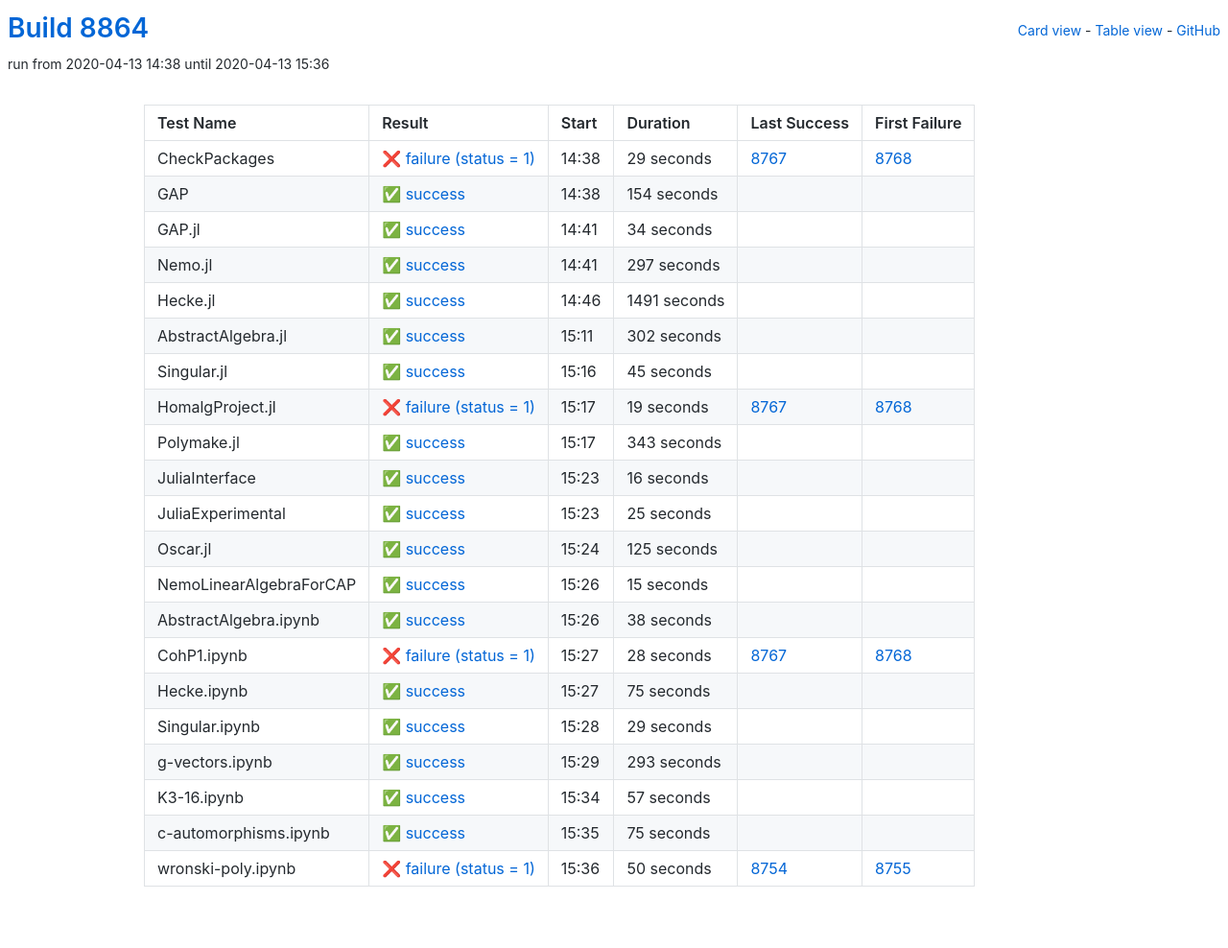
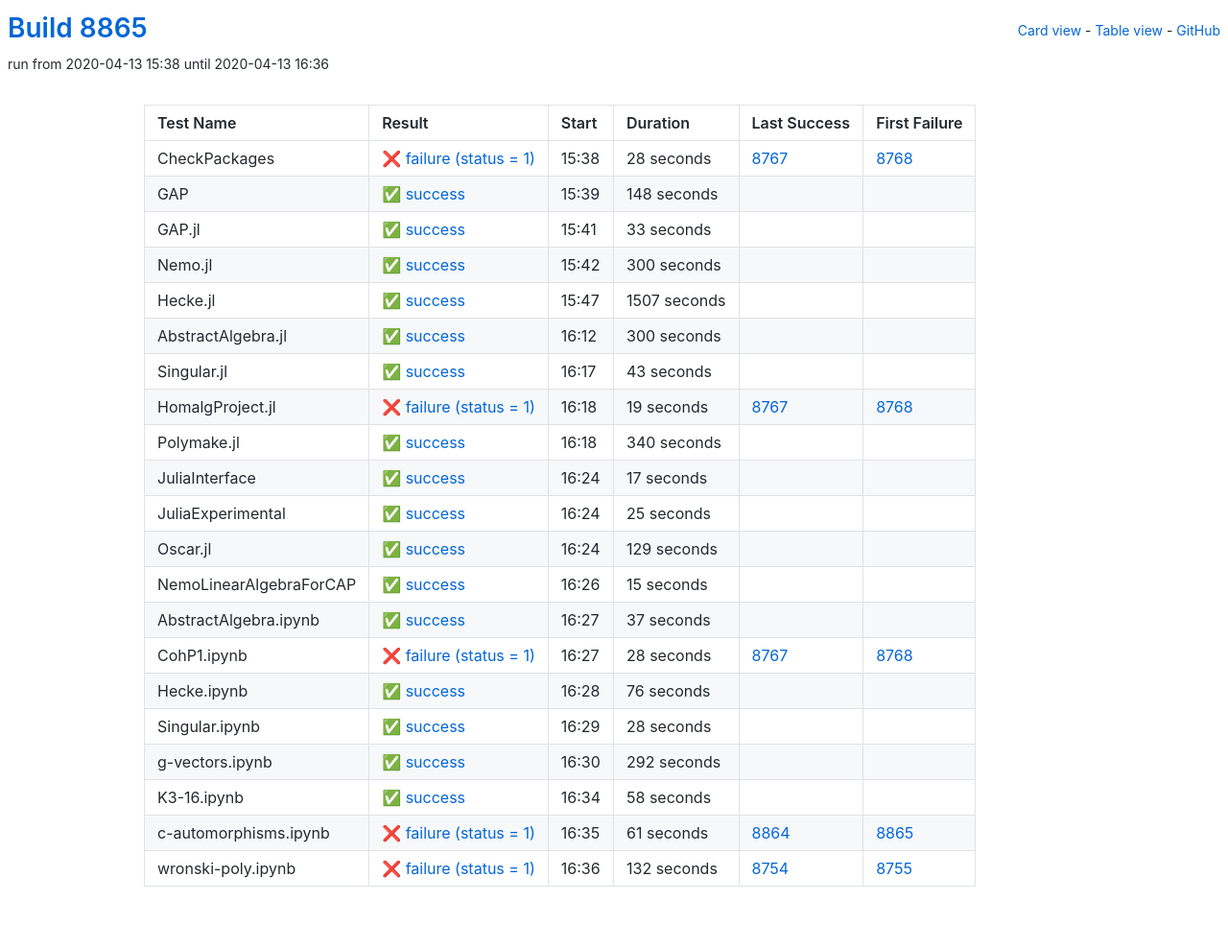
Before and after one commit to oscar-system/oscar-ci-status, a Jekyll site: the page built from table.html, in a window 1280 px wide. Shown: the whole page at 96% size. Built offline with Jekyll 4.4.1, drawn with Linux system fonts in a browser that asks for light colours.

Commit message:
Build 8865

```diff
--- a/_data/ci.yml
+++ b/_data/ci.yml
@@ -1,82 +1,82 @@
-build: 8864
-build_url: https://oscarci.mathematik.uni-kl.de/job/oscar/8864/
+build: 8865
+build_url: https://oscarci.mathematik.uni-kl.de/job/oscar/8865/
 job: oscar
 tests:
-- duration: 29
+- duration: 28
   exitcode: 1
   first_failure: 8768
   first_failure_url: https://oscarci.mathematik.uni-kl.de/job/oscar/8768/
   last_success: 8767
   last_success_url: https://oscarci.mathematik.uni-kl.de/job/oscar/8767/
-  log: https://oscarci.mathematik.uni-kl.de/job/oscar/8864/artifact/logs/build-8864/CheckPackages.log
+  log: https://oscarci.mathematik.uni-kl.de/job/oscar/8865/artifact/logs/build-8865/CheckPackages.log
   name: CheckPackages
-  start: 2020-04-13 14:38
+  start: 2020-04-13 15:38
   status: failure
   success: false
-- duration: 154
+- duration: 148
   exitcode: 0
   first_failure: false
   first_failure_url: null
   last_success: false
   last_success_url: null
-  log: https://oscarci.mathematik.uni-kl.de/job/oscar/8864/artifact/logs/build-8864/GAP.log
+  log: https://oscarci.mathematik.uni-kl.de/job/oscar/8865/artifact/logs/build-8865/GAP.log
   name: GAP
-  start: 2020-04-13 14:38
+  start: 2020-04-13 15:39
   status: success
   success: true
-- duration: 34
+- duration: 33
   exitcode: 0
   first_failure: false
   first_failure_url: null
   last_success: false
   last_success_url: null
-  log: https://oscarci.mathematik.uni-kl.de/job/oscar/8864/artifact/logs/build-8864/GAP.jl.log
+  log: https://oscarci.mathematik.uni-kl.de/job/oscar/8865/artifact/logs/build-8865/GAP.jl.log
   name: GAP.jl
-  start: 2020-04-13 14:41
+  start: 2020-04-13 15:41
   status: success
   success: true
-- duration: 297
+- duration: 300
   exitcode: 0
   first_failure: false
   first_failure_url: null
   last_success: false
   last_success_url: null
-  log: https://oscarci.mathematik.uni-kl.de/job/oscar/8864/artifact/logs/build-8864/Nemo.jl.log
+  log: https://oscarci.mathematik.uni-kl.de/job/oscar/8865/artifact/logs/build-8865/Nemo.jl.log
   name: Nemo.jl
-  start: 2020-04-13 14:41
+  start: 2020-04-13 15:42
   status: success
   success: true
-- duration: 1491
+- duration: 1507
   exitcode: 0
   first_failure: false
   first_failure_url: null
   last_success: false
   last_success_url: null
-  log: https://oscarci.mathematik.uni-kl.de/job/oscar/8864/artifact/logs/build-8864/Hecke.jl.log
+  log: https://oscarci.mathematik.uni-kl.de/job/oscar/8865/artifact/logs/build-8865/Hecke.jl.log
   name: Hecke.jl
-  start: 2020-04-13 14:46
+  start: 2020-04-13 15:47
   status: success
   success: true
-- duration: 302
+- duration: 300
   exitcode: 0
   first_failure: false
   first_failure_url: null
   last_success: false
   last_success_url: null
-  log: https://oscarci.mathematik.uni-kl.de/job/oscar/8864/artifact/logs/build-8864/AbstractAlgebra.jl.log
+  log: https://oscarci.mathematik.uni-kl.de/job/oscar/8865/artifact/logs/build-8865/AbstractAlgebra.jl.log
   name: AbstractAlgebra.jl
-  start: 2020-04-13 15:11
+  start: 2020-04-13 16:12
   status: success
   success: true
-- duration: 45
+- duration: 43
   exitcode: 0
   first_failure: false
   first_failure_url: null
   last_success: false
   last_success_url: null
-  log: https://oscarci.mathematik.uni-kl.de/job/oscar/8864/artifact/logs/build-8864/Singular.jl.log
+  log: https://oscarci.mathematik.uni-kl.de/job/oscar/8865/artifact/logs/build-8865/Singular.jl.log
   name: Singular.jl
-  start: 2020-04-13 15:16
+  start: 2020-04-13 16:17
   status: success
   success: true
 - duration: 19
@@ -85,31 +85,31 @@ tests:
   first_failure_url: https://oscarci.mathematik.uni-kl.de/job/oscar/8768/
   last_success: 8767
   last_success_url: https://oscarci.mathematik.uni-kl.de/job/oscar/8767/
-  log: https://oscarci.mathematik.uni-kl.de/job/oscar/8864/artifact/logs/build-8864/HomalgProject.jl.log
+  log: https://oscarci.mathematik.uni-kl.de/job/oscar/8865/artifact/logs/build-8865/HomalgProject.jl.log
   name: HomalgProject.jl
-  start: 2020-04-13 15:17
+  start: 2020-04-13 16:18
   status: failure
   success: false
-- duration: 343
+- duration: 340
   exitcode: 0
   first_failure: false
   first_failure_url: null
   last_success: false
   last_success_url: null
-  log: https://oscarci.mathematik.uni-kl.de/job/oscar/8864/artifact/logs/build-8864/Polymake.jl.log
+  log: https://oscarci.mathematik.uni-kl.de/job/oscar/8865/artifact/logs/build-8865/Polymake.jl.log
   name: Polymake.jl
-  start: 2020-04-13 15:17
+  start: 2020-04-13 16:18
   status: success
   success: true
-- duration: 16
+- duration: 17
   exitcode: 0
   first_failure: false
   first_failure_url: null
   last_success: false
   last_success_url: null
-  log: https://oscarci.mathematik.uni-kl.de/job/oscar/8864/artifact/logs/build-8864/JuliaInterface.log
+  log: https://oscarci.mathematik.uni-kl.de/job/oscar/8865/artifact/logs/build-8865/JuliaInterface.log
   name: JuliaInterface
-  start: 2020-04-13 15:23
+  start: 2020-04-13 16:24
   status: success
   success: true
 - duration: 25
@@ -118,20 +118,20 @@ tests:
   first_failure_url: null
   last_success: false
   last_success_url: null
-  log: https://oscarci.mathematik.uni-kl.de/job/oscar/8864/artifact/logs/build-8864/JuliaExperimental.log
+  log: https://oscarci.mathematik.uni-kl.de/job/oscar/8865/artifact/logs/build-8865/JuliaExperimental.log
   name: JuliaExperimental
-  start: 2020-04-13 15:23
+  start: 2020-04-13 16:24
   status: success
   success: true
-- duration: 125
+- duration: 129
   exitcode: 0
   first_failure: false
   first_failure_url: null
   last_success: false
   last_success_url: null
-  log: https://oscarci.mathematik.uni-kl.de/job/oscar/8864/artifact/logs/build-8864/Oscar.jl.log
+  log: https://oscarci.mathematik.uni-kl.de/job/oscar/8865/artifact/logs/build-8865/Oscar.jl.log
   name: Oscar.jl
-  start: 2020-04-13 15:24
+  start: 2020-04-13 16:24
   status: success
   success: true
 - duration: 15
@@ -140,20 +140,20 @@ tests:
   first_failure_url: null
   last_success: false
   last_success_url: null
-  log: https://oscarci.mathematik.uni-kl.de/job/oscar/8864/artifact/logs/build-8864/NemoLinearAlgebraForCAP.log
+  log: https://oscarci.mathematik.uni-kl.de/job/oscar/8865/artifact/logs/build-8865/NemoLinearAlgebraForCAP.log
   name: NemoLinearAlgebraForCAP
-  start: 2020-04-13 15:26
+  start: 2020-04-13 16:26
   status: success
   success: true
-- duration: 38
+- duration: 37
   exitcode: 0
   first_failure: false
   first_failure_url: null
   last_success: false
   last_success_url: null
-  log: https://oscarci.mathematik.uni-kl.de/job/oscar/8864/artifact/logs/build-8864/AbstractAlgebra.ipynb.log
+  log: https://oscarci.mathematik.uni-kl.de/job/oscar/8865/artifact/logs/build-8865/AbstractAlgebra.ipynb.log
   name: AbstractAlgebra.ipynb
-  start: 2020-04-13 15:26
+  start: 2020-04-13 16:27
   status: success
   success: true
 - duration: 28
@@ -162,74 +162,74 @@ tests:
   first_failure_url: https://oscarci.mathematik.uni-kl.de/job/oscar/8768/
   last_success: 8767
   last_success_url: https://oscarci.mathematik.uni-kl.de/job/oscar/8767/
-  log: https://oscarci.mathematik.uni-kl.de/job/oscar/8864/artifact/logs/build-8864/CohP1.ipynb.log
+  log: https://oscarci.mathematik.uni-kl.de/job/oscar/8865/artifact/logs/build-8865/CohP1.ipynb.log
   name: CohP1.ipynb
-  start: 2020-04-13 15:27
+  start: 2020-04-13 16:27
   status: failure
   success: false
-- duration: 75
+- duration: 76
   exitcode: 0
   first_failure: false
   first_failure_url: null
   last_success: false
   last_success_url: null
-  log: https://oscarci.mathematik.uni-kl.de/job/oscar/8864/artifact/logs/build-8864/Hecke.ipynb.log
+  log: https://oscarci.mathematik.uni-kl.de/job/oscar/8865/artifact/logs/build-8865/Hecke.ipynb.log
   name: Hecke.ipynb
-  start: 2020-04-13 15:27
+  start: 2020-04-13 16:28
   status: success
   success: true
-- duration: 29
+- duration: 28
   exitcode: 0
   first_failure: false
   first_failure_url: null
   last_success: false
   last_success_url: null
-  log: https://oscarci.mathematik.uni-kl.de/job/oscar/8864/artifact/logs/build-8864/Singular.ipynb.log
+  log: https://oscarci.mathematik.uni-kl.de/job/oscar/8865/artifact/logs/build-8865/Singular.ipynb.log
   name: Singular.ipynb
-  start: 2020-04-13 15:28
+  start: 2020-04-13 16:29
   status: success
   success: true
-- duration: 293
+- duration: 292
   exitcode: 0
   first_failure: false
   first_failure_url: null
   last_success: false
   last_success_url: null
-  log: https://oscarci.mathematik.uni-kl.de/job/oscar/8864/artifact/logs/build-8864/g-vectors.ipynb.log
+  log: https://oscarci.mathematik.uni-kl.de/job/oscar/8865/artifact/logs/build-8865/g-vectors.ipynb.log
   name: g-vectors.ipynb
-  start: 2020-04-13 15:29
+  start: 2020-04-13 16:30
   status: success
   success: true
-- duration: 57
+- duration: 58
   exitcode: 0
   first_failure: false
   first_failure_url: null
   last_success: false
   last_success_url: null
-  log: https://oscarci.mathematik.uni-kl.de/job/oscar/8864/artifact/logs/build-8864/K3-16.ipynb.log
+  log: https://oscarci.mathematik.uni-kl.de/job/oscar/8865/artifact/logs/build-8865/K3-16.ipynb.log
   name: K3-16.ipynb
-  start: 2020-04-13 15:34
+  start: 2020-04-13 16:34
   status: success
   success: true
-- duration: 75
-  exitcode: 0
-  first_failure: false
-  first_failure_url: null
-  last_success: false
-  last_success_url: null
-  log: https://oscarci.mathematik.uni-kl.de/job/oscar/8864/artifact/logs/build-8864/c-automorphisms.ipynb.log
+- duration: 61
+  exitcode: 1
+  first_failure: 8865
+  first_failure_url: https://oscarci.mathematik.uni-kl.de/job/oscar/8865/
+  last_success: 8864
+  last_success_url: https://oscarci.mathematik.uni-kl.de/job/oscar/8864/
+  log: https://oscarci.mathematik.uni-kl.de/job/oscar/8865/artifact/logs/build-8865/c-automorphisms.ipynb.log
   name: c-automorphisms.ipynb
-  start: 2020-04-13 15:35
-  status: success
-  success: true
-- duration: 50
+  start: 2020-04-13 16:35
+  status: failure
+  success: false
+- duration: 132
   exitcode: 1
   first_failure: 8755
   first_failure_url: https://oscarci.mathematik.uni-kl.de/job/oscar/8755/
   last_success: 8754
   last_success_url: https://oscarci.mathematik.uni-kl.de/job/oscar/8754/
-  log: https://oscarci.mathematik.uni-kl.de/job/oscar/8864/artifact/logs/build-8864/wronski-poly.ipynb.log
+  log: https://oscarci.mathematik.uni-kl.de/job/oscar/8865/artifact/logs/build-8865/wronski-poly.ipynb.log
   name: wronski-poly.ipynb
-  start: 2020-04-13 15:36
+  start: 2020-04-13 16:36
   status: failure
   success: false
```
Also changed, not shown: README.md.
